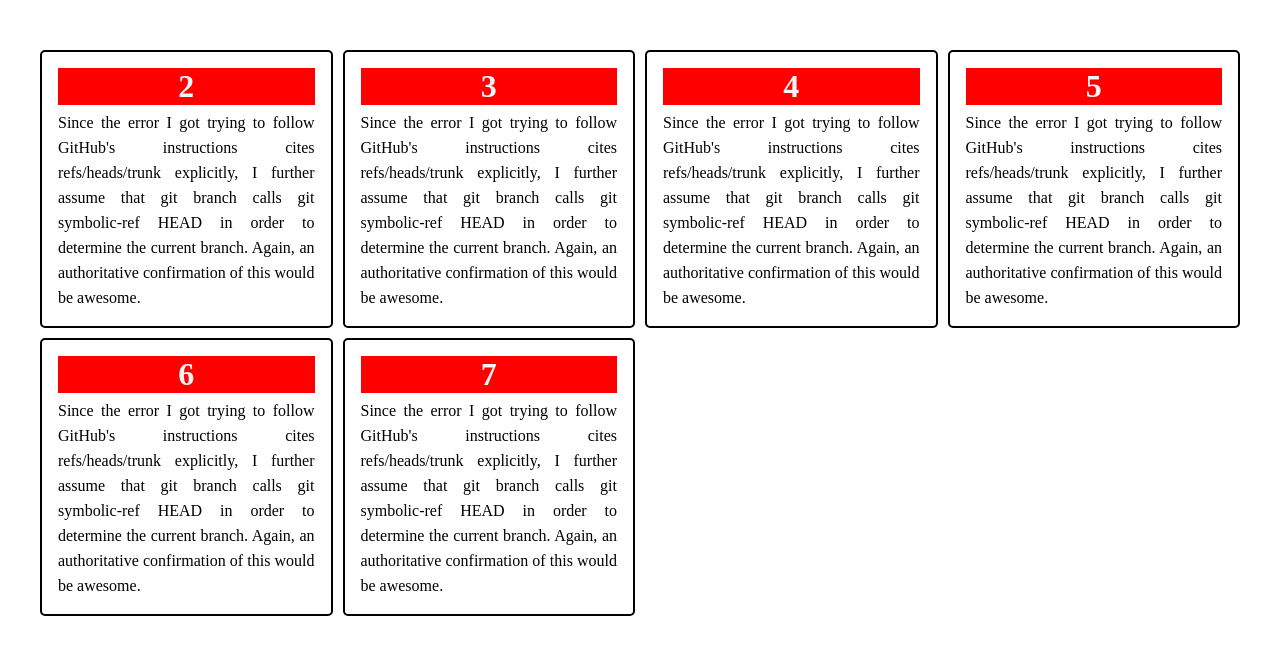
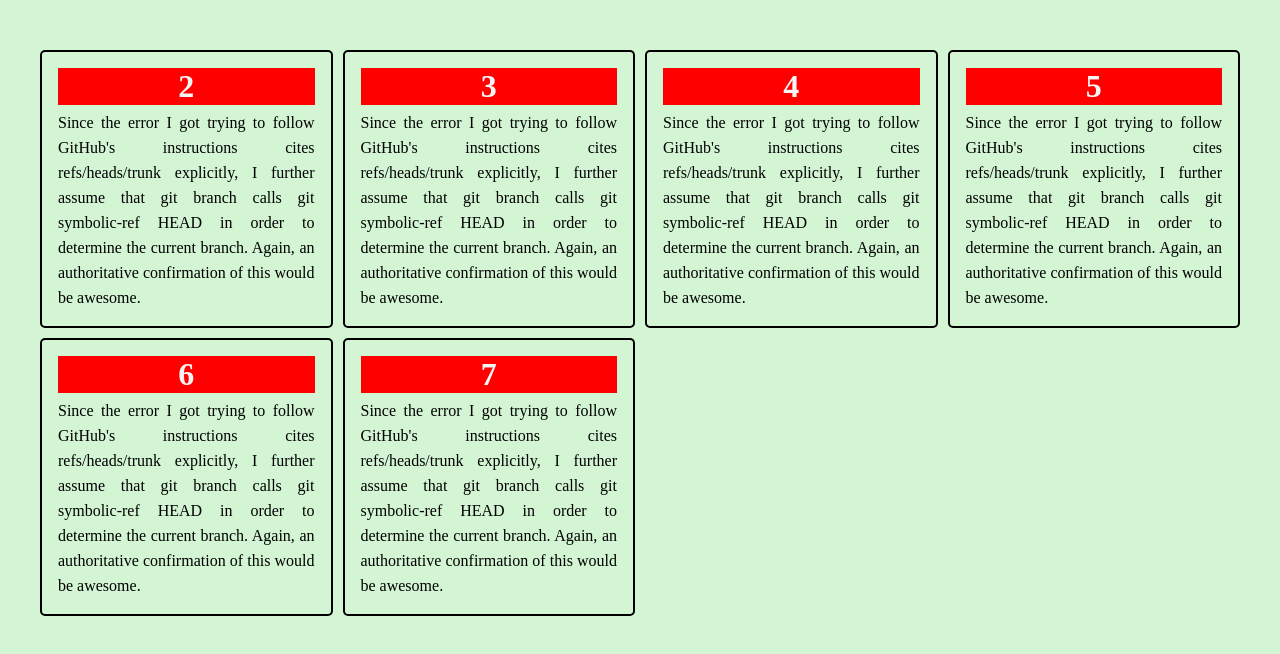
Before and after one commit to ankurvishwakarma222/practice, a plain HTML site: page index.html in a window 1280 px wide. Drawn offline with Linux system fonts and the light colour scheme.

Commit message:
background color added

```diff
--- a/index.css
+++ b/index.css
@@ -2,6 +2,9 @@
     margin:0;
     padding: 0;
     box-sizing: border-box;
+}
+body{
+    background: rgb(211, 245, 211);
 }
 .container{
     width: 1200px;
```
